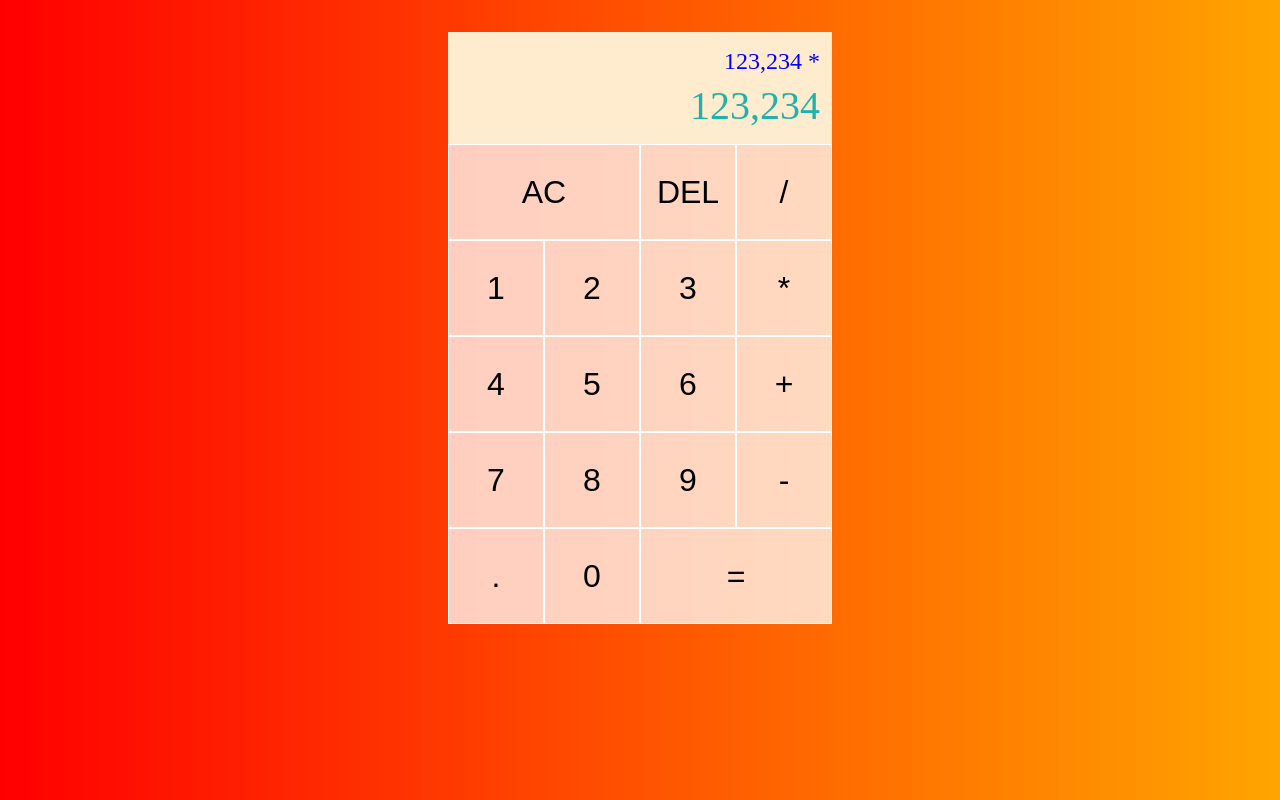
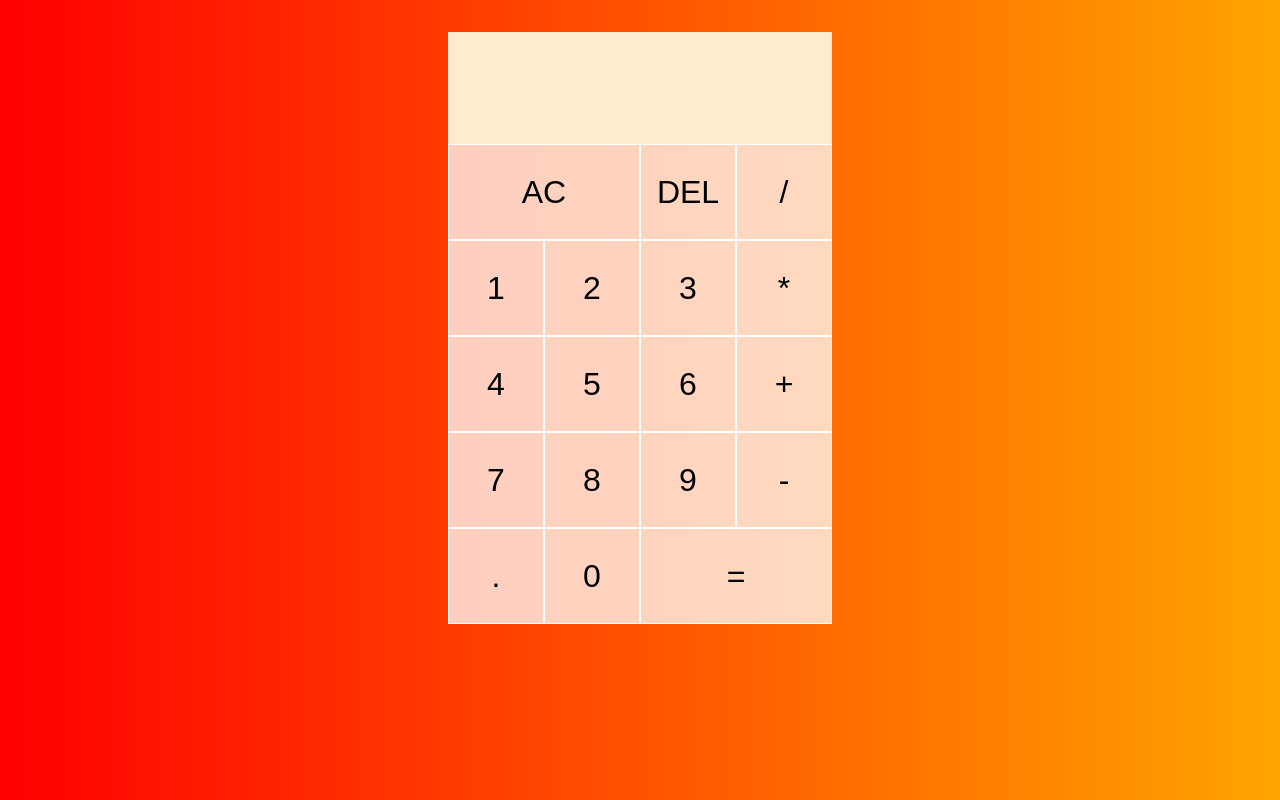
Before and after one commit to dvimukthi/Calculator, a React (Create React App) app: page / in a window 1280 px wide. Built offline with nearby package versions, Linux system fonts and the light colour scheme.

Commit message:
useReducer

```diff
--- a/src/App.js
+++ b/src/App.js
@@ -1,11 +1,15 @@
+import { useReducer } from "react";
 import "./styles.css";
 
+function reducer(state, action) {}
+
 function App() {
+  const [state, dispatch] = useReducer(reducer, {});
   return (
     <div className="Calculator">
       <div className="output">
-        <div className="previous-operand">123,234 *</div>
-        <div className="current-operand">123,234</div>
+        <div className="previous-operand"></div>
+        <div className="current-operand"></div>
       </div>
       <button className="span-two">AC</button>
       <button>DEL</button>
```
